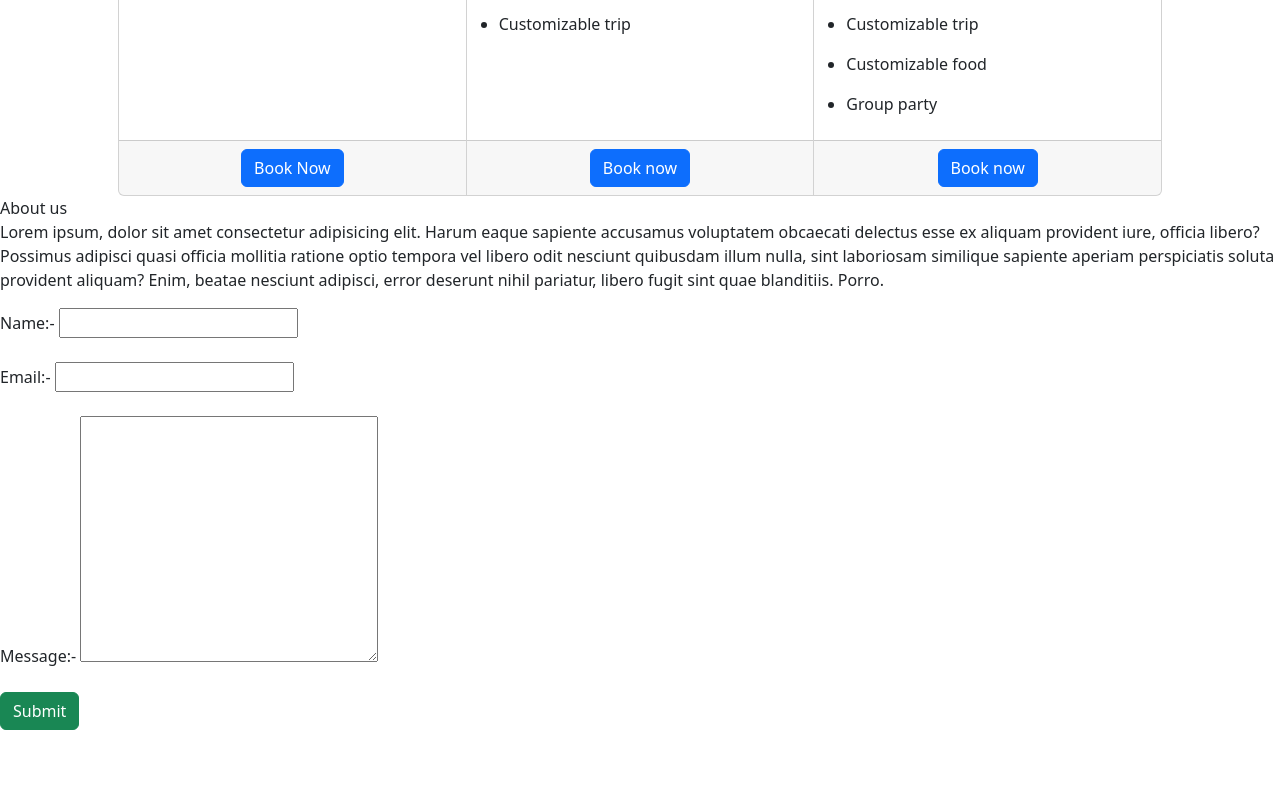
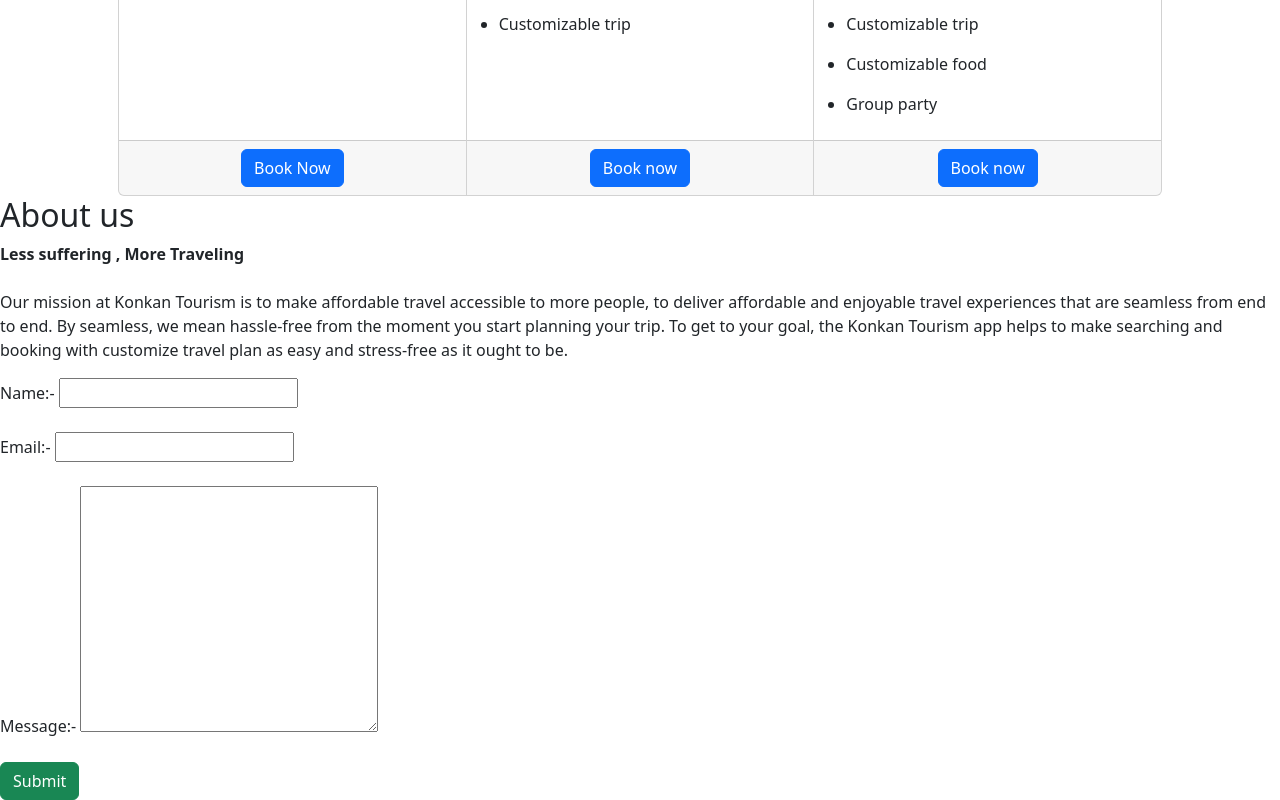
Before and after one commit to KetanMestry/Tourism_Website, an Angular app: page / in a window 1280 px wide. Shown: the part 926-1726 px from the top of the page. Before the commit the page ends 1656 px from the top, so only its background shows below. Built offline with nearby package versions, Linux system fonts and the light colour scheme.

Commit message:
Update home.component.html
update About us

```diff
--- a/src/app/components/home/home.component.html
+++ b/src/app/components/home/home.component.html
@@ -65,12 +65,12 @@
 
 <!-- About us -->
 <div id="aboutus">
-   About us
-   <p>            Lorem ipsum, dolor sit amet consectetur adipisicing elit. Harum eaque sapiente accusamus voluptatem obcaecati
-        delectus esse ex aliquam provident iure, officia libero? Possimus adipisci quasi officia mollitia ratione optio
-        tempora vel libero odit nesciunt quibusdam illum nulla, sint laboriosam similique sapiente aperiam perspiciatis
-        soluta provident aliquam? Enim, beatae nesciunt adipisci, error deserunt nihil pariatur, libero fugit sint quae
-        blanditiis. Porro.
+   <h2>About us</h2>
+   <p>           <b>Less suffering , More Traveling</b>  <br><br>
+
+    Our mission at Konkan Tourism is to make affordable travel accessible to more people, to deliver affordable and enjoyable travel experiences that are seamless from end to end. By seamless, we mean hassle-free from the moment you start planning your trip.
+
+    To get to your goal, the Konkan Tourism app helps to make searching and booking with customize travel plan as easy and stress-free as it ought to be.
     </p>
 </div>
 
```
